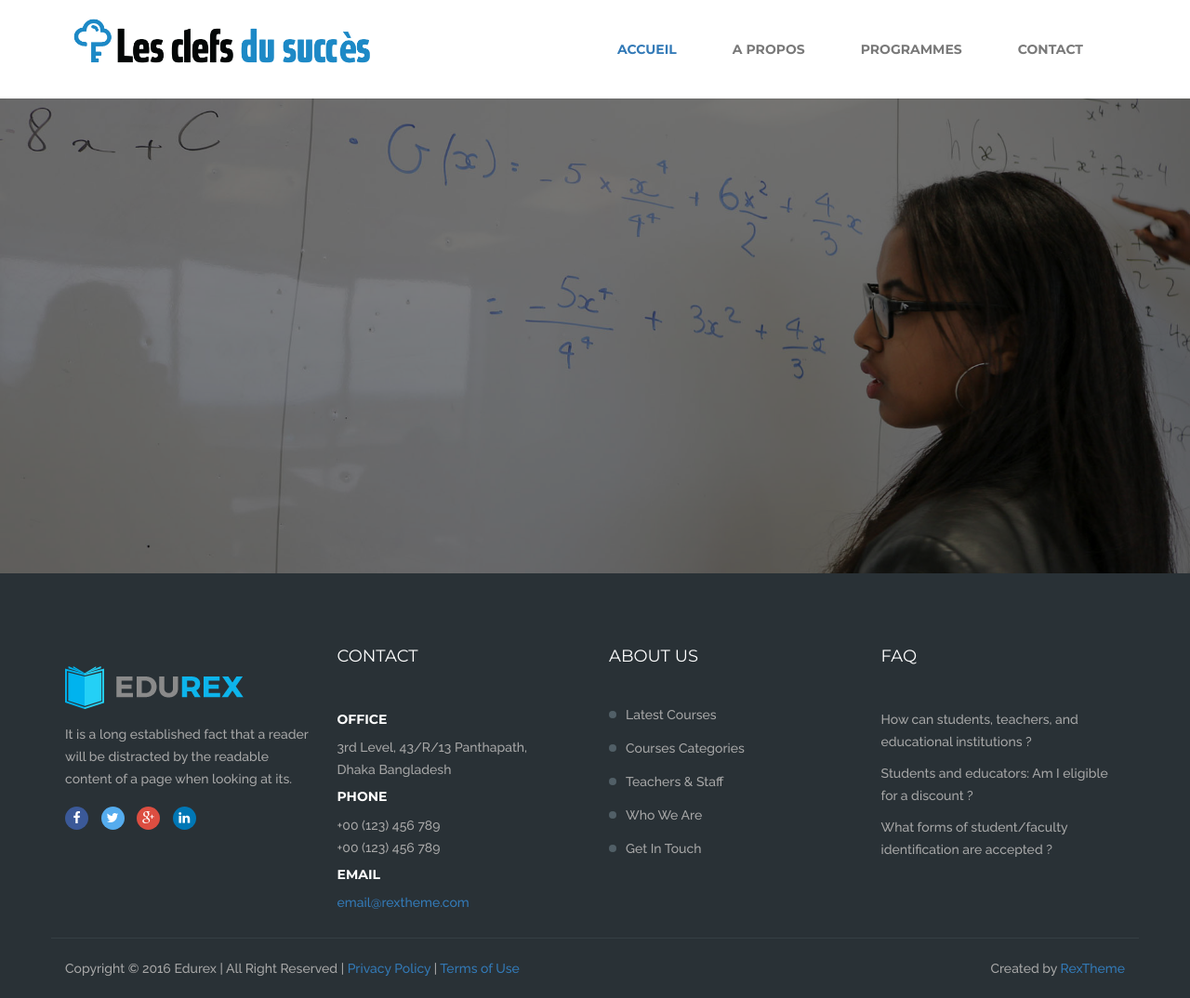
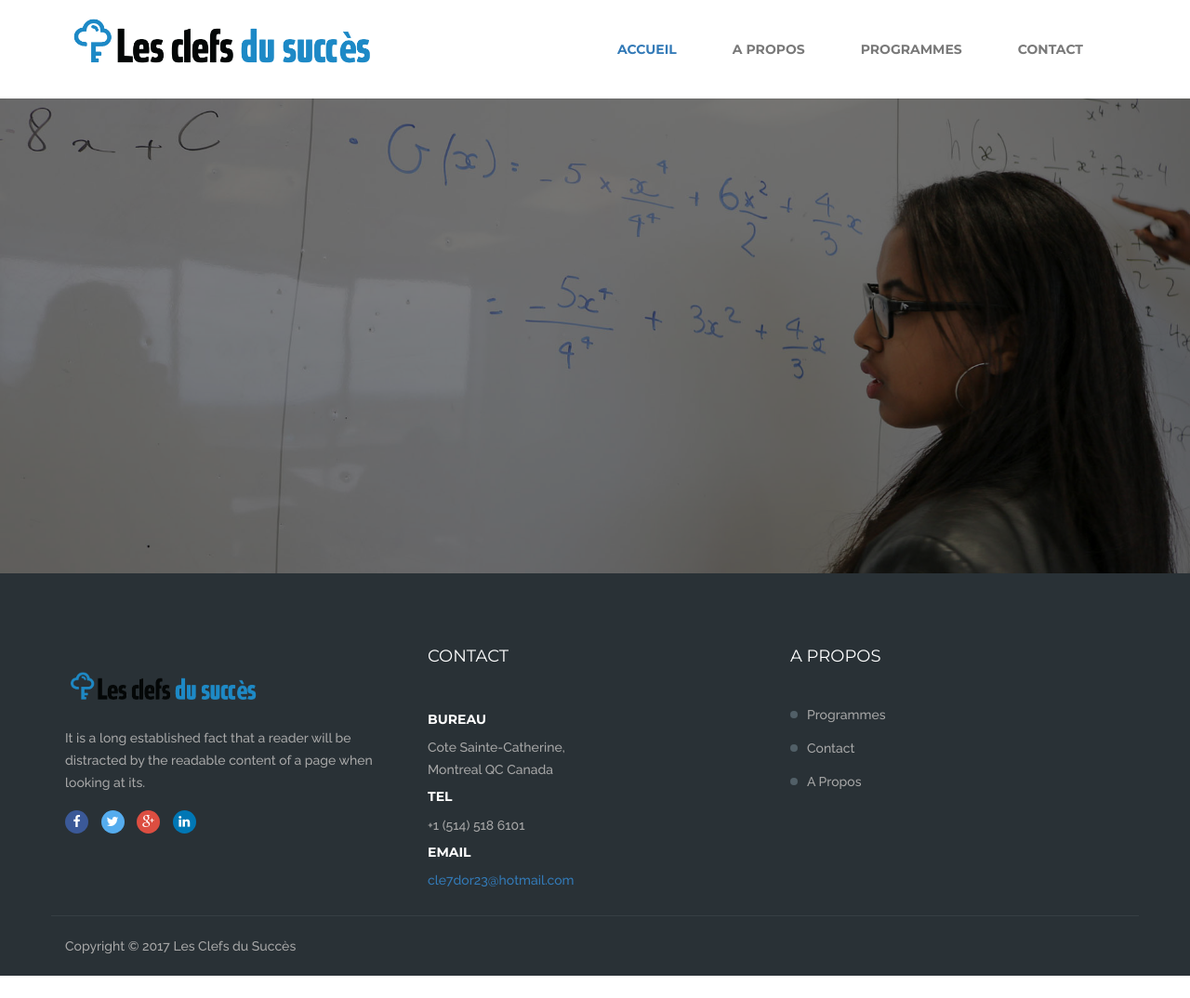
Before and after one commit to bkingg/les-clefs-pour-reussir, a Jekyll site: the page built from index.html, in a window 1280 px wide. Shown: the whole page at 93% size. Built offline with Jekyll 4.4.1, drawn with Linux system fonts in a browser that asks for light colours; some web fonts are replaced; after the commit the page ends 1050 px from its top, so only the background shows below that.

Commit message:
contact a propos

```diff
--- a/_includes/footer.html
+++ b/_includes/footer.html
@@ -3,9 +3,9 @@
 	<footer>
 		<div class="container">
 			<div class="row">
-				<div class="col-md-3 footer-section">
+				<div class="col-md-4 footer-section">
 					<div class="footer-description">
-						<img src="/uploads/footer-logo.png" alt="">
+						<img src="/uploads/footer-logo.png" alt="{{ site.title | escape }}" class="footer-logo">
 						<p>It is a long established fact that a <br> reader will be distracted by the readable content of a page when looking at its.</p>
 						<div class="instructors-media-link">
 							<a data-toggle="tooltip" data-placement="top" title="" href="https://www.facebook.com/" data-original-title="Go facebook Profile"><i class="fa fa-facebook"></i></a>
@@ -15,51 +15,48 @@
 						</div>
 					</div>
 				</div>
-				<div class="col-md-3 footer-section">
+				<div class="col-md-4 footer-section">
 					<h3>Contact</h3>
 					<div class="address">
 						<div class="office">
-							<h6>office</h6>
-							<p>3rd  Level, 43/R/13 Panthapath, <br>
-							Dhaka Bangladesh</p>
+							<h6>Bureau</h6>
+							<p>Cote Sainte-Catherine, <br>
+							Montreal QC Canada</p>
 						</div>
 						<div class="phone">
-							<h6>phone</h6>
+							<h6>Tel</h6>
 							<div class="phone-number">
-								<a href="tel:00123456789">+00 (123) 456 789</a><br>
-								<a href="tel:00123456789">+00 (123) 456 789</a>
+								<a href="tel:0015145186101 ">+1 (514) 518 6101 </a><br>
 							</div>
 						</div>
 						<h6>email</h6>
-						<a class="email-add" href="mailto:email@rextheme.com">email@rextheme.com</a>
+						<a class="email-add" href="mailto:cle7dor23@hotmail.com">cle7dor23@hotmail.com</a>
 					</div>
 				</div>
-				<div class="col-md-3 footer-section">
-					<h3>About Us</h3>
+				<div class="col-md-4 footer-section">
+					<h3>A Propos</h3>
 					<ul class="usefull-link">
-						<li><a href="#">Latest Courses</a></li>
-						<li><a href="#">Courses Categories</a></li>
-						<li><a href="#">Teachers &#38; Staff</a></li>
-						<li><a href="#">Who We Are</a></li>
-						<li><a href="#">Get In Touch</a></li>
+						<li><a href="/programmes.html">Programmes</a></li>
+						<li><a href="/contact.html">Contact</a></li>
+						<li><a href="/a_propos.html">A Propos</a></li>
 					</ul>
 				</div>
-				<div class="col-md-3 footer-section">
+				<!-- <div class="col-md-3 footer-section">
 					<h3>FAQ</h3>
 					<ul class="faq-section">
 						<li><a href="#">How can students, teachers, and educational institutions ?</a></li>
 						<li><a href="#">Students and educators: Am I eligible for a discount ?</a></li>
 						<li><a href="#">What forms of student/faculty identification are accepted ?</a></li>
 					</ul>
-				</div>
+				</div> -->
 			</div>
 			<div class="row copyright">
 				<div class="col-md-6">
-					<p>Copyright &copy; 2016 Edurex | All Right Reserved | <a href="#">Privacy Policy</a> | <a href="#"> Terms of Use</a></p>
+					<p>Copyright &copy; {{ 'now' | date: '%Y' }} Les Clefs du Succès</p>
 				</div>
-				<div class="col-md-6">
-					<p class="align-right"> Created by <a href="#">RexTheme</a></p>
-				</div>
+				<!-- <div class="col-md-6">
+					<p class="align-right"> <a href="https://www.revovision.ca">Revovision</a></p>
+				</div> -->
 			</div>
 		</div>
 	</footer>
@@ -71,7 +68,7 @@
     <script src="/js/vendor/waypoints.min.js"></script>
     <script src="/js/vendor/mislider.js"></script>
     <script src="/js/vendor/owl.carousel.min.js"></script>
-    <script src="http://maps.googleapis.com/maps/api/js?key=AIzaSyDY0kkJiTPVd2U7aTOAwhc9ySH6oHxOIYM"></script>
+    <script src="http://maps.googleapis.com/maps/api/js?key=AIzaSyDh17lXQdM92aUOFg37vJo8fCkCzmmOm8c"></script>
     <script src="/js/vendor/jquery.devrama.slider.js"></script>
     <script src="/js/vendor/jquery.mobile.custom.min.js"></script>
     <script src="/js/vendor/wow.min.js"></script>
--- a/_layouts/programme.html
+++ b/_layouts/programme.html
@@ -77,7 +77,7 @@
                                 </button>
 
                                 <p class="status__failure text-error" style="display: none;">Une erreur s'est produite. Veuillez réessayer.</p>
-                                <p class="status__success text-success" style="display: none;">Votre demande de d'inscription a été envoyée.</p>
+                                <p class="status__success text-success" style="display: none;">Votre demande de renseignements a été envoyée.</p>
                             </form>
                         </div>
                     </div>
--- /dev/null
+++ b/a_propos.html
@@ -0,0 +1,5 @@
+---
+layout: a_propos
+---
+
+<h1>test</h1>
--- a/css/custom.scss
+++ b/css/custom.scss
@@ -28,10 +28,16 @@ ul.main-ul{
     overflow: hidden;
 }
 
-#contact-programme{
+#contact-programme,
+#contact{
     .status__success,
     .status__failure{
         padding-top: 20px;
         display: block;
     }
 }
+
+.footer-logo{
+    height: 50px;
+    width: auto;
+}
--- a/js/script.js
+++ b/js/script.js
@@ -321,7 +321,7 @@
     $(this).parent().toggleClass('open');
   });
 
-  $(document).on('submit', '#contact-programme', function(){
+  $(document).on('submit', '#contact-programme, #contact', function(){
     event.preventDefault();
 
     var errors = false;
```
Also changed, not shown: _layouts/a_propos.html (added, +241 -0 lines), about_page.html (deleted, +0 -258 lines), contact.html (+37 -33 lines), uploads/edurex-logo.png (deleted), uploads/footer-logo.png.
